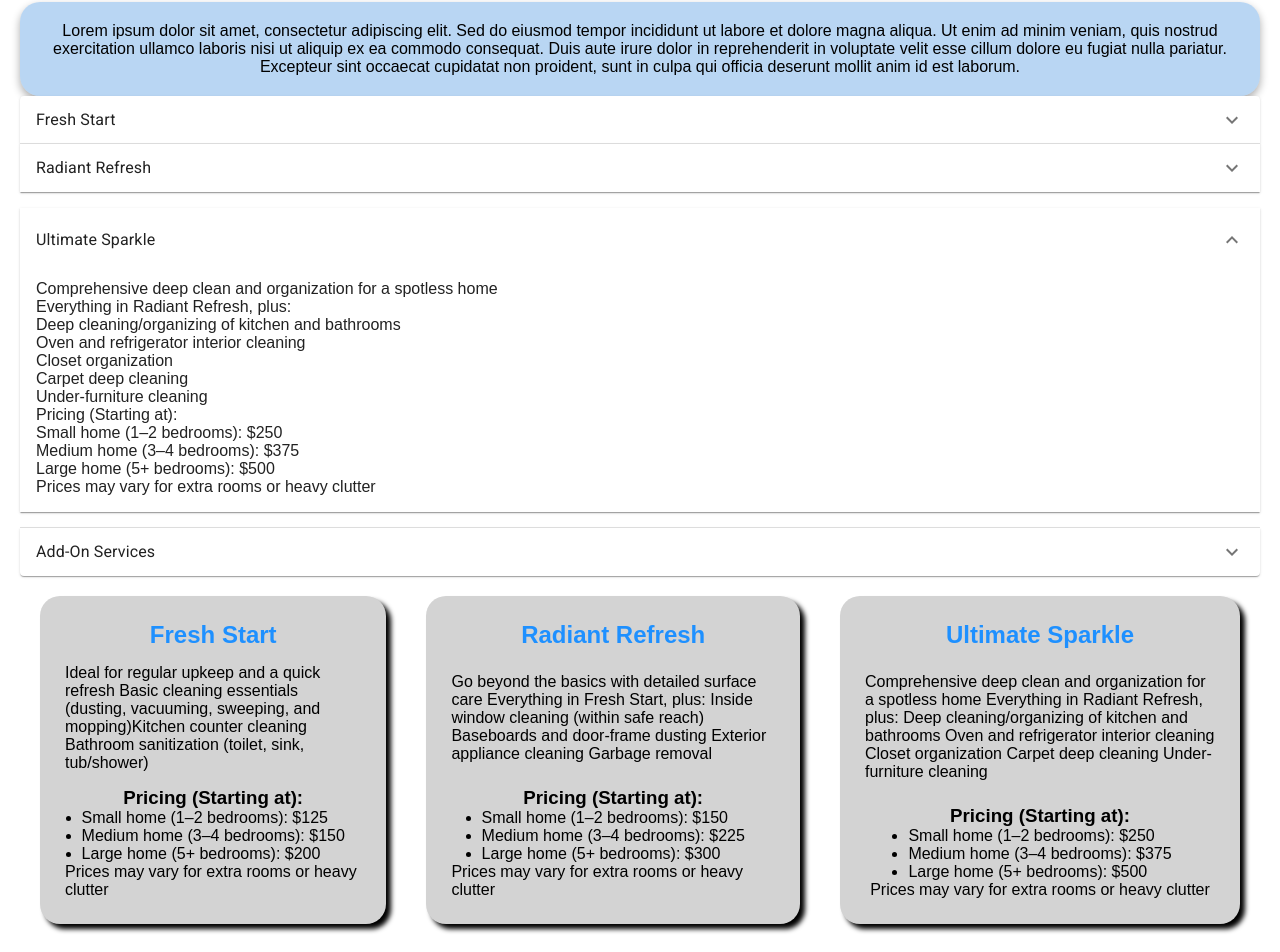
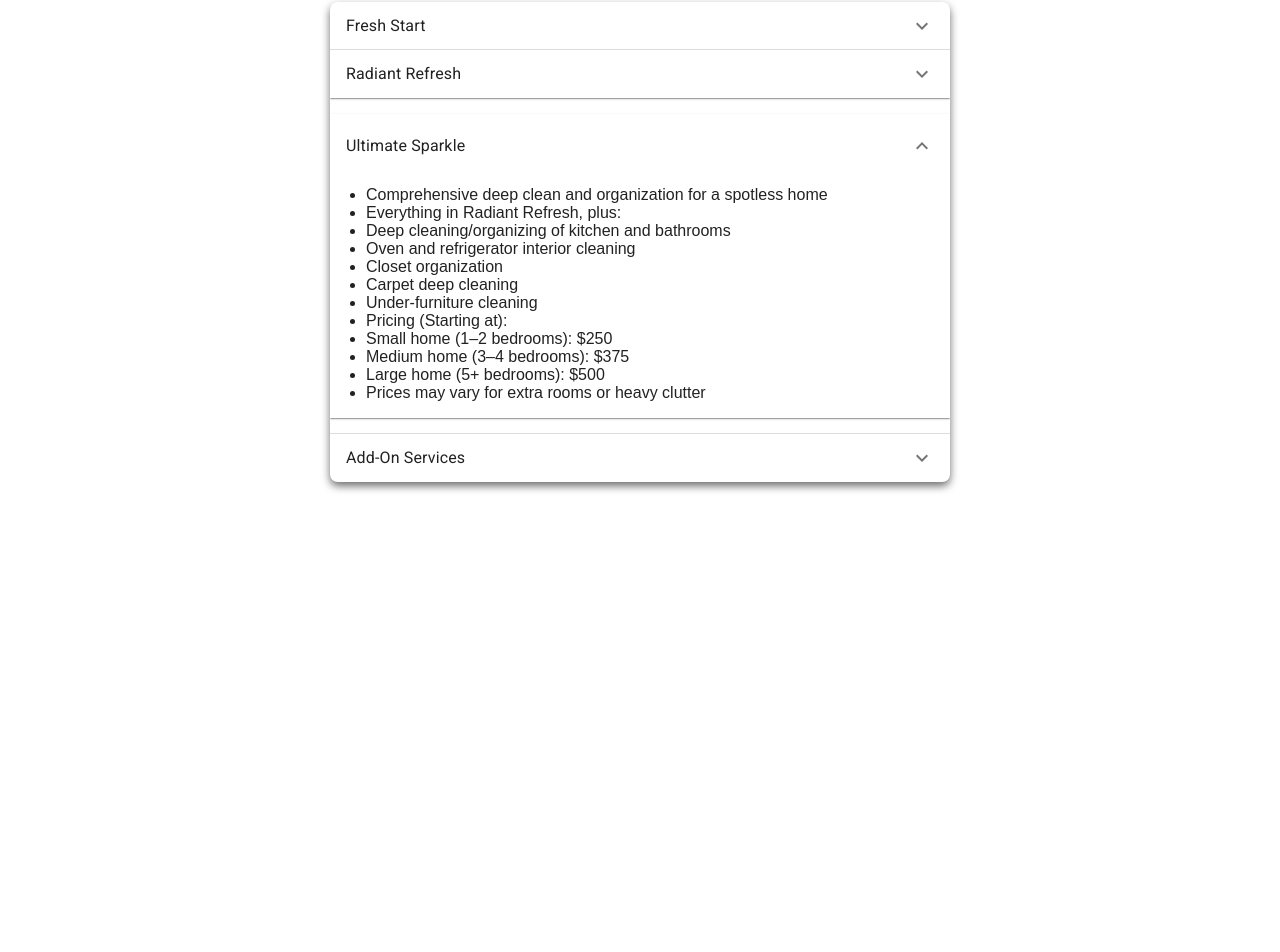
Before and after one commit to KNelTech/spotless-touch2, a React (Vite) app: page / in a window 1280 px wide. Shown: the part 695-1647 px from the top of the page. After the commit the page ends 1197 px from the top, so only its background shows below. Built offline with nearby package versions, Linux system fonts and the light colour scheme; the HTML template or start-up script is replaced by a standard one.

Commit message:
shadow accordian

```diff
--- a/src/App.jsx
+++ b/src/App.jsx
@@ -1,7 +1,6 @@
 import NavBar from './components/NavBar';
 import Billboard from './components/billboard';
-import Services from './components/services';
-import TextBox from './components/textBox';
+// import TextBox from './components/textBox';
 import AccordionUsage from './components/accordionService';
 import './App.css';
 import '@fontsource/roboto/300.css';
@@ -17,11 +16,10 @@ function App() {
       <Billboard />
       <main>
         <h1 className='aboutUsTitle'>About Us</h1>
-        <TextBox className="about" readOnly>
+        {/* <TextBox className="about" readOnly>
           Lorem ipsum dolor sit amet, consectetur adipiscing elit. Sed do eiusmod tempor incididunt ut labore et dolore magna aliqua. Ut enim ad minim veniam, quis nostrud exercitation ullamco laboris nisi ut aliquip ex ea commodo consequat. Duis aute irure dolor in reprehenderit in voluptate velit esse cillum dolore eu fugiat nulla pariatur. Excepteur sint occaecat cupidatat non proident, sunt in culpa qui officia deserunt mollit anim id est laborum.
-        </TextBox>
+        </TextBox> */}
         <AccordionUsage />
-        <Services />
       </main>
     </div>
   );
--- /dev/null
+++ b/src/components/accordionService/accordian.css
@@ -0,0 +1,18 @@
+.accordion-container {
+  display: flex;
+  justify-content: center;
+  align-items: center;
+  width: 100%;
+  min-width: 300px;
+}
+
+.accordion-container > div {
+  min-width: 50%;
+  box-shadow: 0 4px 8px rgba(0, 0, 0, 0.578);
+  border-radius: 8px;
+  overflow: hidden;
+}
+
+.accordianUL {
+  padding-left: 20px;
+}
--- a/src/components/accordionService/index.jsx
+++ b/src/components/accordionService/index.jsx
@@ -5,9 +5,11 @@ import AccordionActions from '@mui/material/AccordionActions';
 import ExpandMoreIcon from '@mui/icons-material/ExpandMore';
 import Typography from '@mui/material/Typography';
 import Button from '@mui/material/Button';
+import './accordian.css';
 
 const AccordionUsage = () => {
 return (
+    <div className="accordion-container">
         <div>
             <Accordion>
                 <AccordionSummary
@@ -18,15 +20,17 @@ return (
                     <Typography component="span">Fresh Start</Typography>
                 </AccordionSummary>
                 <AccordionDetails>
-                Ideal for regular upkeep and a quick refresh <br />
-                Basic cleaning essentials (dusting, vacuuming, sweeping, and mopping) <br />
-                Kitchen counter cleaning <br />
-                Bathroom sanitization (toilet, sink, tub/shower) <br />
-                Pricing (Starting at): <br />
-                Small home (1–2 bedrooms): $125 <br />
-                Medium home (3–4 bedrooms): $150 <br />
-                Large home (5+ bedrooms): $200 <br />
-                Prices may vary for extra rooms or heavy clutter <br />
+                    <ul className="accordianUL">
+                        <li>Ideal for regular upkeep and a quick refresh</li>
+                        <li>Basic cleaning essentials (dusting, vacuuming, sweeping, and mopping)</li>
+                        <li>Kitchen counter cleaning</li>
+                        <li>Bathroom sanitization (toilet, sink, tub/shower)</li>
+                        <li>Pricing (Starting at):</li>
+                        <li>Small home (1–2 bedrooms): $125</li>
+                        <li>Medium home (3–4 bedrooms): $150</li>
+                        <li>Large home (5+ bedrooms): $200</li>
+                        <li>Prices may vary for extra rooms or heavy clutter</li>
+                    </ul>
                 </AccordionDetails>
             </Accordion>
             <Accordion>
@@ -38,17 +42,19 @@ return (
                     <Typography component="span">Radiant Refresh</Typography>
                 </AccordionSummary>
                 <AccordionDetails>
-                Go beyond the basics with detailed surface care <br />
-                Everything in Fresh Start, plus: <br />
-                Inside window cleaning (within safe reach) <br />
-                Baseboards and door-frame dusting <br />
-                Exterior appliance cleaning <br />
-                Garbage removal <br />
-                Pricing (Starting at): <br />
-                Small home (1–2 bedrooms): $150 <br />
-                Medium home (3–4 bedrooms): $225 <br />
-                Large home (5+ bedrooms): $300 <br />
-                Prices may vary for extra rooms or heavy clutter <br />
+                    <ul className="accordianUL">
+                        <li>Go beyond the basics with detailed surface care</li>
+                        <li>Everything in Fresh Start, plus:</li>
+                        <li>Inside window cleaning (within safe reach)</li>
+                        <li>Baseboards and door-frame dusting</li>
+                        <li>Exterior appliance cleaning</li>
+                        <li>Garbage removal</li>
+                        <li>Pricing (Starting at):</li>
+                        <li>Small home (1–2 bedrooms): $150</li>
+                        <li>Medium home (3–4 bedrooms): $225</li>
+                        <li>Large home (5+ bedrooms): $300</li>
+                        <li>Prices may vary for extra rooms or heavy clutter</li>
+                    </ul>
                 </AccordionDetails>
             </Accordion>
             <Accordion defaultExpanded>
@@ -60,18 +66,20 @@ return (
                     <Typography component="span">Ultimate Sparkle</Typography>
                 </AccordionSummary>
                 <AccordionDetails>
-                Comprehensive deep clean and organization for a spotless home <br />
-                Everything in Radiant Refresh, plus: <br />
-                Deep cleaning/organizing of kitchen and bathrooms <br />
-                Oven and refrigerator interior cleaning <br />
-                Closet organization <br />
-                Carpet deep cleaning <br />
-                Under-furniture cleaning <br />
-                Pricing (Starting at): <br />
-                Small home (1–2 bedrooms): $250 <br />
-                Medium home (3–4 bedrooms): $375 <br />
-                Large home (5+ bedrooms): $500 <br />
-                Prices may vary for extra rooms or heavy clutter <br />
+                    <ul className="accordianUL">
+                        <li>Comprehensive deep clean and organization for a spotless home</li>
+                        <li>Everything in Radiant Refresh, plus:</li>
+                        <li>Deep cleaning/organizing of kitchen and bathrooms</li>
+                        <li>Oven and refrigerator interior cleaning</li>
+                        <li>Closet organization</li>
+                        <li>Carpet deep cleaning</li>
+                        <li>Under-furniture cleaning</li>
+                        <li>Pricing (Starting at):</li>
+                        <li>Small home (1–2 bedrooms): $250</li>
+                        <li>Medium home (3–4 bedrooms): $375</li>
+                        <li>Large home (5+ bedrooms): $500</li>
+                        <li>Prices may vary for extra rooms or heavy clutter</li>
+                    </ul>
                 </AccordionDetails>
             </Accordion>
             <Accordion>
@@ -83,13 +91,16 @@ return (
                     <Typography component="span">Add-On Services</Typography>
                 </AccordionSummary>
                 <AccordionDetails>
-                (Optional, can be added to any package) <br />
-                Inside cabinet cleaning <br />
-                Carpet steam cleaning or upholstery cleaning <br />
-                Carpet deodorizing <br />
-                Additional tasks upon request <br />
+                    <ul className="accordianUL">
+                        <li>(Optional, can be added to any package)</li>
+                        <li>Inside cabinet cleaning</li>
+                        <li>Carpet steam cleaning or upholstery cleaning</li>
+                        <li>Carpet deodorizing</li>
+                        <li>Additional tasks upon request</li>
+                    </ul>
                 </AccordionDetails>
             </Accordion>
+        </div>
     </div>
 );
 };
--- a/src/components/services/index.jsx
+++ /dev/null
@@ -1,82 +0,0 @@
-import React from 'react';
-import './services.css';
-
-const SERVICES = [
-    {
-        name: 'Fresh Start',
-        description: "Ideal for regular upkeep and a quick refresh Basic cleaning essentials (dusting, vacuuming, sweeping, and mopping)Kitchen counter cleaning Bathroom sanitization (toilet, sink, tub/shower)",
-        pricing: [
-            "Small home (1–2 bedrooms): $125",
-            "Medium home (3–4 bedrooms): $150",
-            "Large home (5+ bedrooms): $200"
-        ]
-    },
-    {
-        name: 'Radiant Refresh',
-        description: "Go beyond the basics with detailed surface care Everything in Fresh Start, plus: Inside window cleaning (within safe reach) Baseboards and door-frame dusting Exterior appliance cleaning Garbage removal",
-        pricing: [
-            "Small home (1–2 bedrooms): $150",
-            "Medium home (3–4 bedrooms): $225",
-            "Large home (5+ bedrooms): $300"
-        ]
-    },
-    {
-        name: 'Ultimate Sparkle',
-        description: "Comprehensive deep clean and organization for a spotless home Everything in Radiant Refresh, plus: Deep cleaning/organizing of kitchen and bathrooms Oven and refrigerator interior cleaning Closet organization Carpet deep cleaning Under-furniture cleaning",
-        pricing: [
-            "Small home (1–2 bedrooms): $250",
-            "Medium home (3–4 bedrooms): $375",
-            "Large home (5+ bedrooms): $500"
-        ]
-    }
-];
-
-function Services() {
-    return (
-        <div className="services">
-            {SERVICES.map((service, index) => (
-                <Service
-                    key={index}
-                    name={service.name}
-                    description={service.description}
-                    pricing={service.pricing}
-                />
-            ))}
-        </div>
-    );
-}
-
-import PropTypes from 'prop-types';
-
-function Service({ name, description, pricing }) {
-    return (
-        <div className="service">
-            <h2 className="service-name">{name}</h2>
-            <p className="service-description">{description}</p>
-            <div className="pricing">
-                <h3 className="pricing-title">Pricing (Starting at):</h3>
-                <ul className="pricing-tiers">
-                    {pricing.map(price => (
-                        <li key={price} className="pricing-tier">{price}</li>
-                    ))}
-                </ul>
-                <p className="pricing-extra-info">Prices may vary for extra rooms or heavy clutter</p>
-            </div>
-        </div>
-    );
-}
-
-
-
-// Add-On Services
-// (Optional, can be added to any package)
-// Inside cabinet cleaning
-// Carpet steam cleaning or upholstery cleaning
-// Carpet deodorizing
-// Additional tasks upon request
-
-// Additional Notes
-// Custom Packages: If you have unique needs (e.g., move-in/move-out cleaning, specialized services), let us know and we’ll tailor a package.
-// Pricing Flexibility: All prices serve as a baseline and can vary based on home size, condition, and specific requests.
-
-export default Services;
--- a/src/components/services/services.css
+++ /dev/null
@@ -1,34 +0,0 @@
-.services {
-    display: flex;
-    flex-direction: row;
-    justify-content: center;
-}
-
-.service {
-    display: flex;
-    flex-direction: column;
-    align-items: center;
-    justify-content: space-between;
-    border-radius: 20px;
-    box-shadow: 5px 5px 5px black;
-    margin: 20px;
-    padding: 25px;
-    background-color: lightgray;
-    max-width: 400px;
-}
-
-.service-name {
-    color: #1e90ff
-}
-
-.service-description {
-    margin-top: 15px;
-}
-
-.pricing {
-    display: flex;
-    flex-direction: column;
-    justify-content: space-between;
-    align-items: center;
-    margin-top: 15px;
-}
```
Lines whose indentation alone changed are shown as unchanged.
